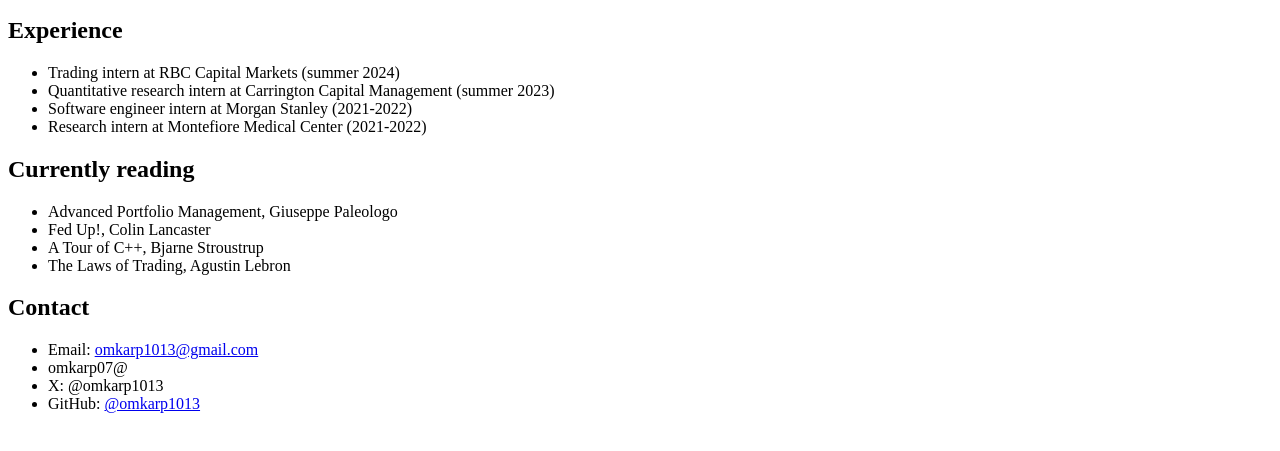
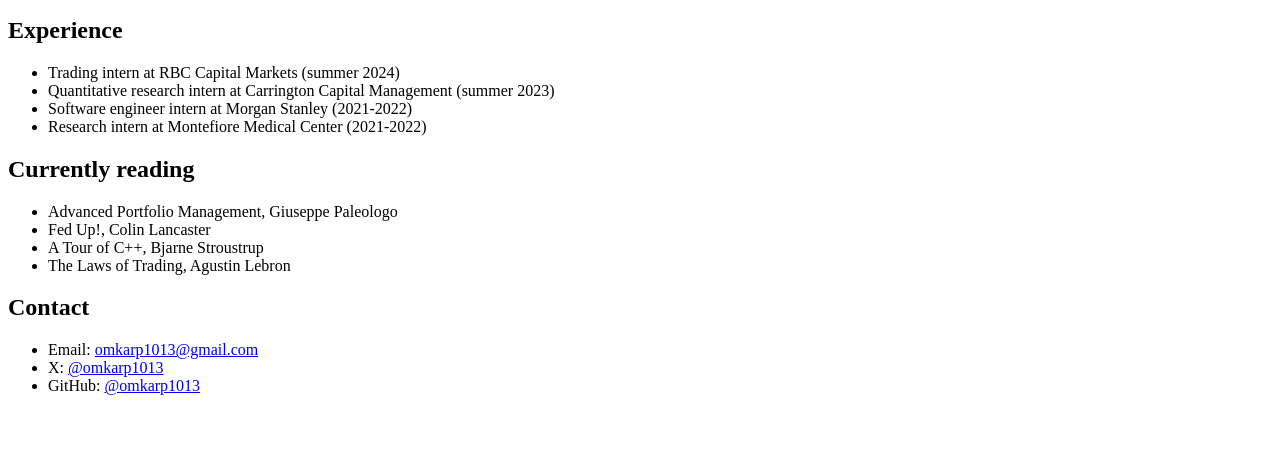
Before and after one commit to omkarp1013/MyWebsite, a plain HTML site: page index.html in a window 1280 px wide. Shown: the part 119-570 px from the top of the page. Drawn offline with Linux system fonts and the light colour scheme.

Commit message:
Update index.html

```diff
--- a/index.html
+++ b/index.html
@@ -31,8 +31,7 @@
     <h2>Contact</h2>
     <ul>
         <li>Email: <a href="mailto:omkarp1013@gmail.com">omkarp1013@gmail.com</a></li>
-        <li>omkarp07@</li>
-        <li>X: <a hrefhttps://x.com/omkarp1013" target="_blank">@omkarp1013</a></li>
+        <li>X: <a href="https://x.com/omkarp1013">@omkarp1013</a></li>
         <li>GitHub: <a href="https://github.com/omkarp1013" target="_blank">@omkarp1013</a></li>
     </ul>
 </body>
```
